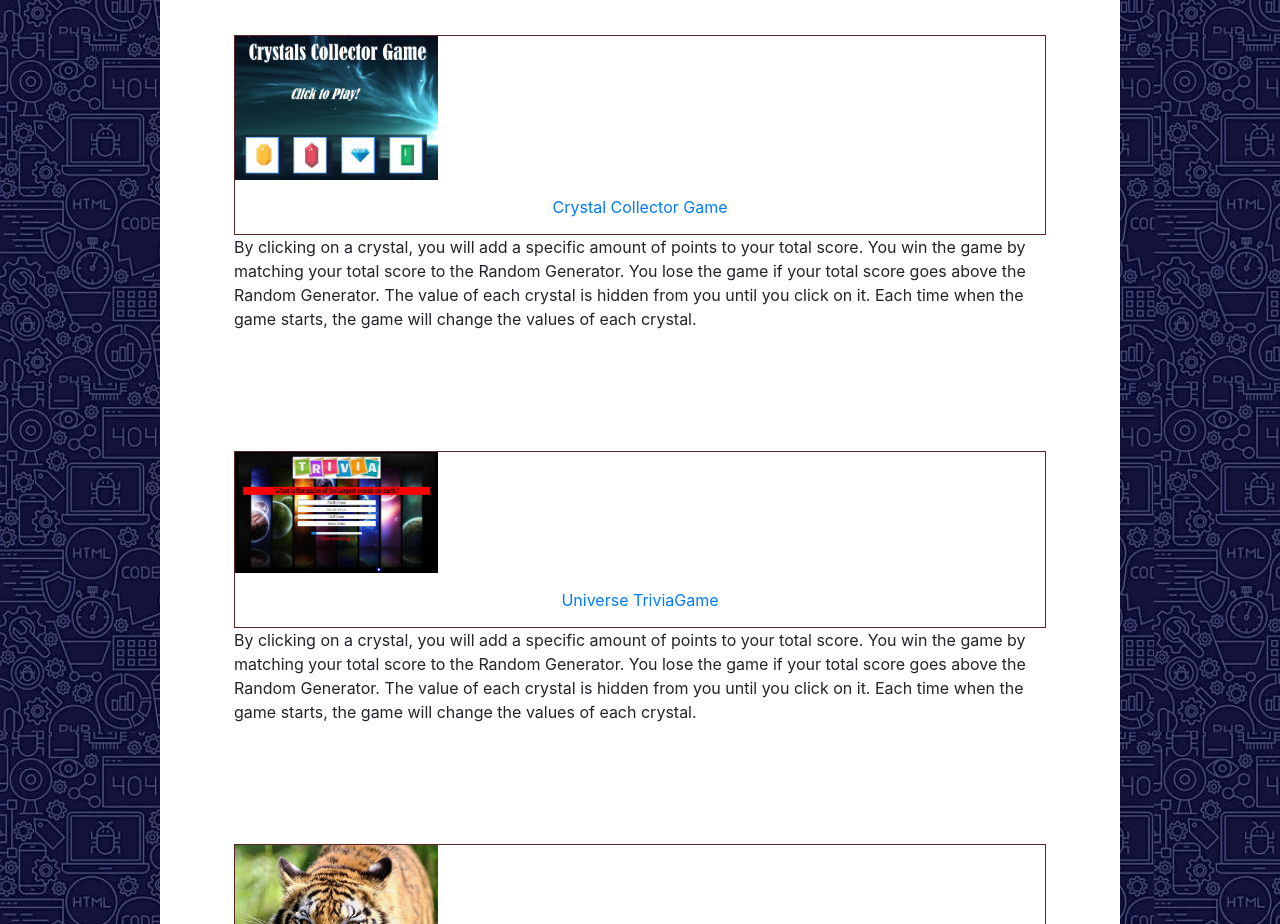
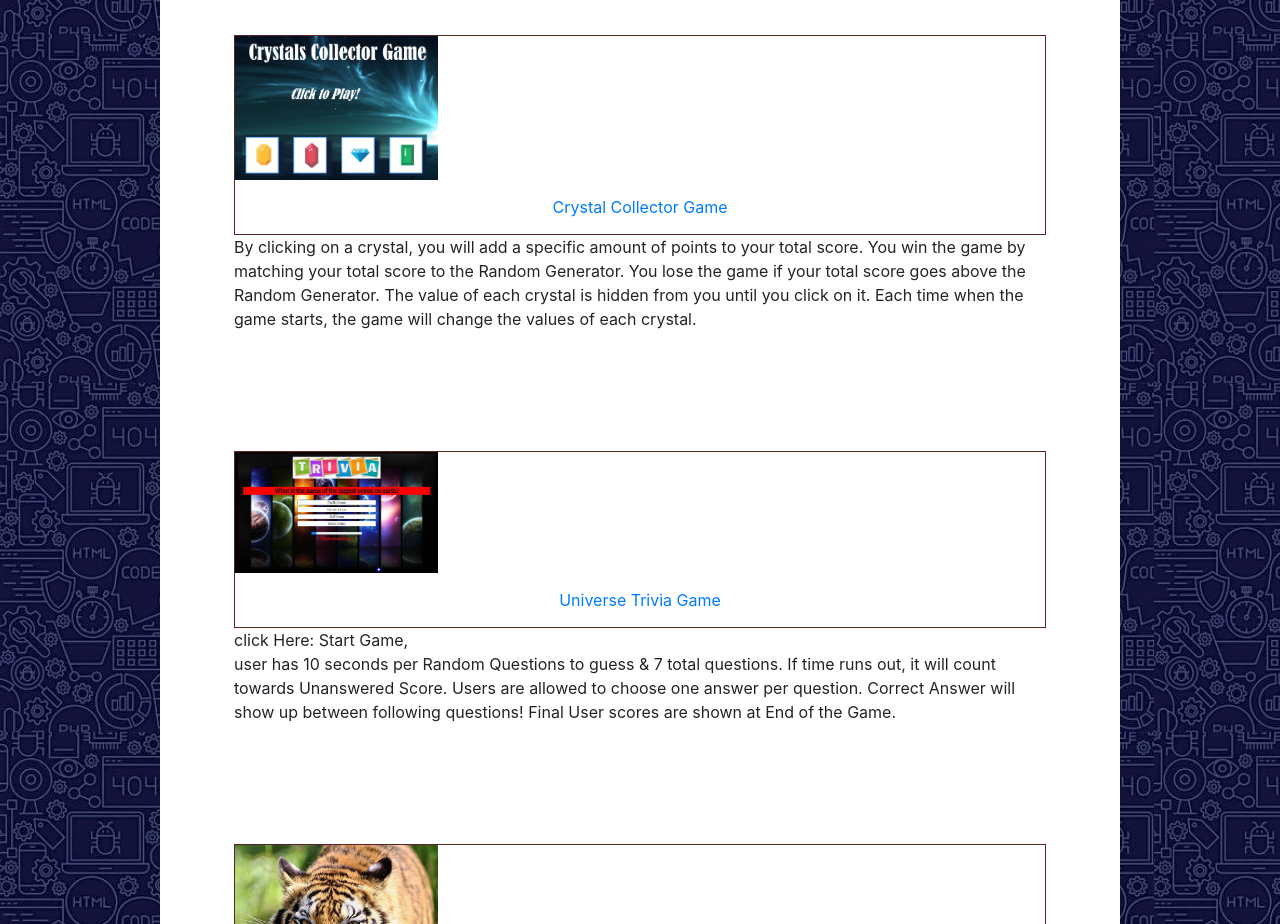
Before and after one commit to youngtae1386/Young.github.io, a plain HTML site: page Portfolio.html in a window 1280 px wide. Shown: the part 315-1239 px from the top of the page. Drawn offline with nearby package versions, Linux system fonts and the light colour scheme; files that its build step writes are made by us from their sources.

Commit message:
chaging trvia  text and game detail

```diff
--- a/Portfolio.html
+++ b/Portfolio.html
@@ -69,14 +69,14 @@
             <div class="gallery">
                 <a target="_blank" href="https://youngtae1386.github.io/TriviaGame/">
                     <img src="assets/img/Trivia.jpg" alt="Trivia" width="500px" />
-                    <div class="desc">Universe TriviaGame</div>
+                    <div class="desc">Universe Trivia Game</div>
                 </a>
             </div>
-            <p>By clicking on a crystal, you will add a specific amount of points to your total score.
-                You win the game by matching your total score to the Random Generator.
-                You lose the game if your total score goes above the Random Generator.
-                The value of each crystal is hidden from you until you click on it.
-                Each time when the game starts, the game will change the values of each crystal.</p>
+            <p>click Here: Start Game, <br>user has 10 seconds per Random Questions to guess & 7 total questions.
+                If time runs out, it will count towards Unanswered Score.
+                Users are allowed to choose one answer per question.
+                Correct Answer will show up between following questions!
+                Final User scores are shown at End of the Game.</p>
         </div>
 
         <div class="container">
```
